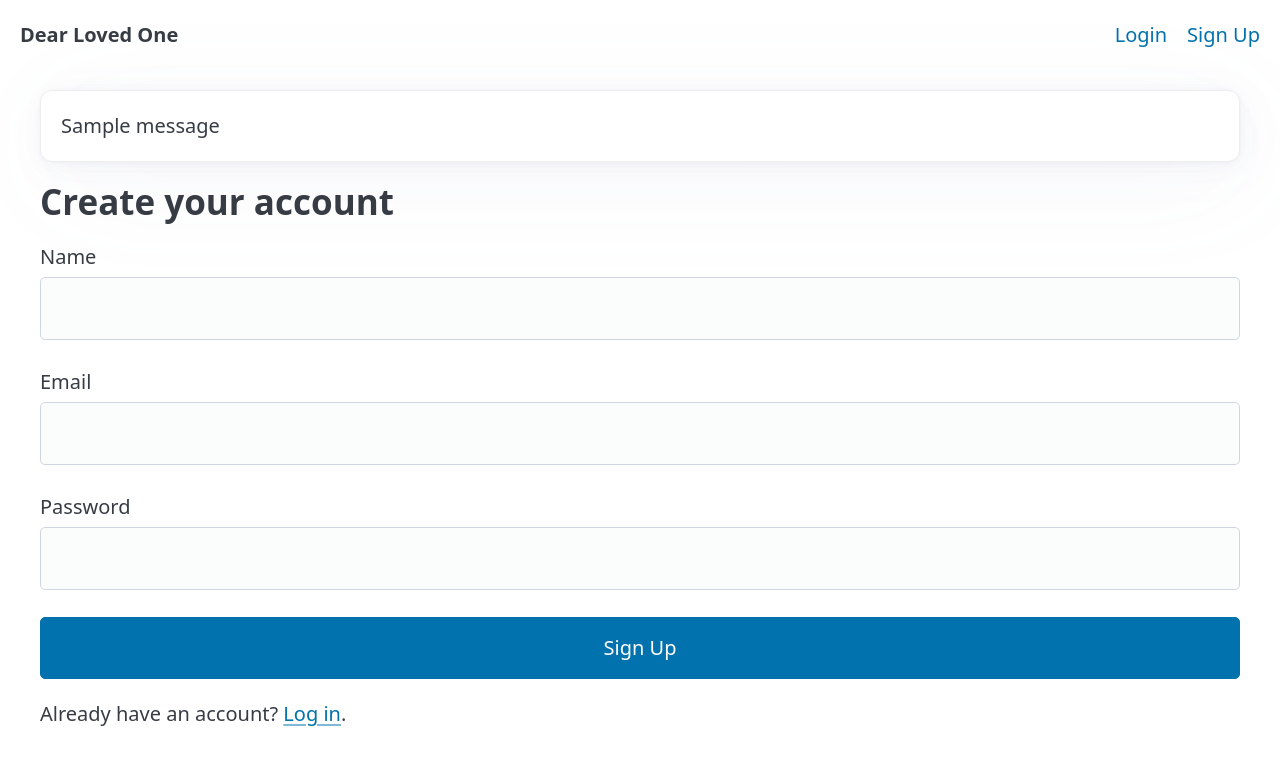
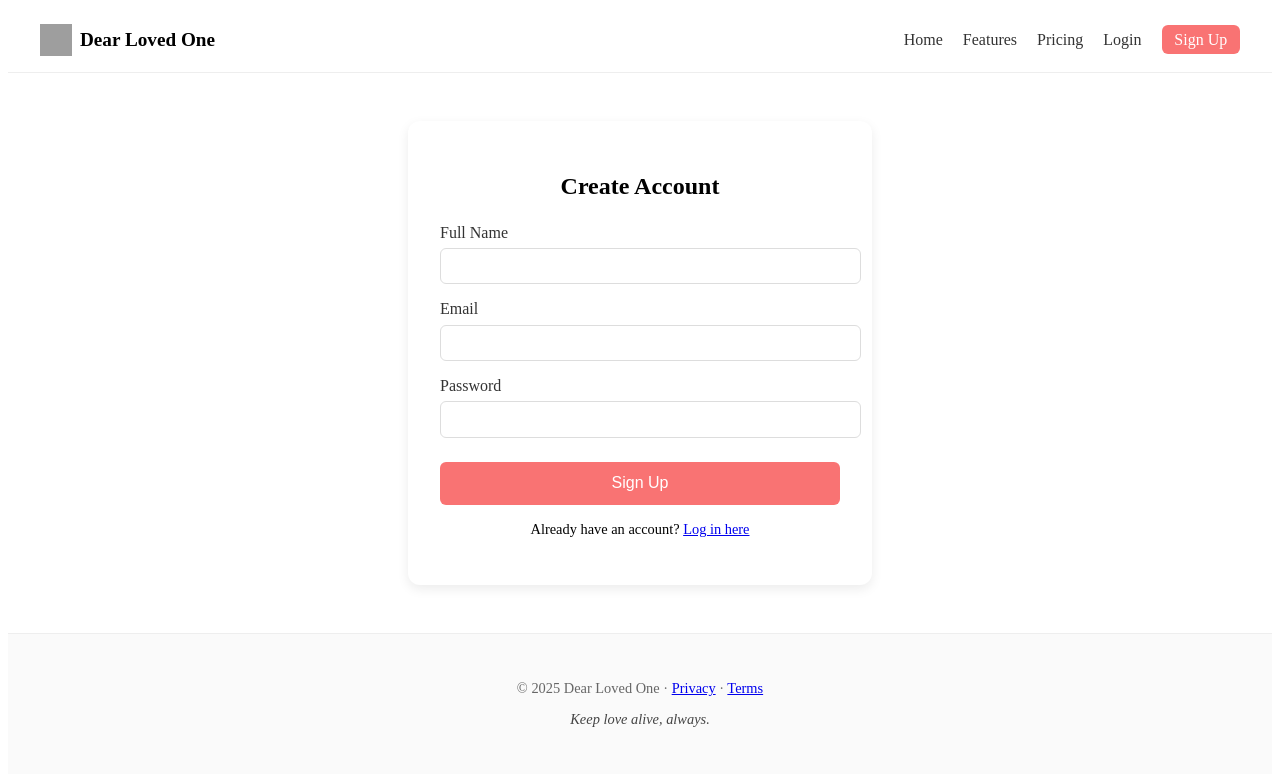
Before and after one commit to AdmirableLotus/Dear-Loved-one, a Flask app: page /register in a window 1280 px wide. Shown: the top 774 px of the page. Run offline with Flask 3, Linux system fonts and the light colour scheme; tables that the repository leaves empty hold one stand-in row (values such as "Sample post"); one stand-in notice (Sample message) is shown; some libraries are stand-ins or nearby versions; grey boxes are pictures that could not be loaded.

Commit message:
new file:   static/images/a guy with love letter.png 	new file:   static/images/an envelope with a little calendar.png 	new file:   static/images/background.png 	new file:   static/images/bouquet of flowers.png 	new file:   static/images/envelop.png 	new file:   static/images/envelops.png 	new file:   static/images/gift.png 	new file:   static/images/heart lock.png 	new file:   static/images/herocouple.png 	new file:   static/images/heroletter.png 	new file:   static/style.css 	modified:   templates/base.html 	modified:   templates/dashboard.html 	modified:   templates/index.html 	modified:   templates/login.html 	modified:   templates/register.html

```diff
--- /dev/null
+++ b/static/style.css
@@ -0,0 +1,197 @@
+.hero {
+  display: flex;
+  align-items: center;
+  justify-content: center;
+  gap: 2rem;
+  padding: 3rem;
+  background: url("../images/background.png") no-repeat center center;
+  background-size: cover;
+}
+
+.hero-img {
+  max-width: 300px;
+}
+
+.grid {
+  display: flex;
+  justify-content: center;
+  gap: 2rem;
+  margin-top: 3rem;
+}
+
+.card {
+  background: #fff;
+  padding: 1.5rem;
+  border-radius: 12px;
+  box-shadow: 0 4px 10px rgba(0,0,0,0.1);
+  text-align: center;
+  width: 250px;
+}
+
+.card img {
+  width: 64px;
+  margin-bottom: 1rem;
+}
+/* --- Header --- */
+.site-header {
+  display: flex;
+  justify-content: space-between;
+  align-items: center;
+  padding: 1rem 2rem;
+  background: #fff;
+  border-bottom: 1px solid #eee;
+}
+
+.logo {
+  display: flex;
+  align-items: center;
+  gap: 0.5rem;
+  font-weight: bold;
+  font-size: 1.2rem;
+}
+
+.logo img {
+  width: 32px;
+  height: 32px;
+}
+
+nav a {
+  margin-left: 1rem;
+  text-decoration: none;
+  color: #333;
+  font-weight: 500;
+}
+
+nav a.btn {
+  background: #f97373;
+  color: #fff;
+  padding: 0.4rem 0.8rem;
+  border-radius: 6px;
+}
+
+/* --- Footer --- */
+.site-footer {
+  text-align: center;
+  padding: 2rem;
+  background: #fafafa;
+  border-top: 1px solid #eee;
+  margin-top: 3rem;
+  font-size: 0.9rem;
+  color: #666;
+}
+
+.site-footer .tagline {
+  margin-top: 0.5rem;
+  font-style: italic;
+  color: #444;
+}
+
+/* --- Auth Forms --- */
+.auth-form {
+  max-width: 400px;
+  margin: 3rem auto;
+  padding: 2rem;
+  background: #fff;
+  border-radius: 12px;
+  box-shadow: 0 4px 12px rgba(0,0,0,0.08);
+}
+
+.auth-form h2 {
+  text-align: center;
+  margin-bottom: 1.5rem;
+}
+
+.auth-form label {
+  display: block;
+  margin-top: 1rem;
+  font-weight: 500;
+  color: #333;
+}
+
+.auth-form input {
+  width: 100%;
+  padding: 0.6rem;
+  margin-top: 0.4rem;
+  border: 1px solid #ddd;
+  border-radius: 6px;
+}
+
+.auth-form button {
+  margin-top: 1.5rem;
+  width: 100%;
+  padding: 0.8rem;
+  border: none;
+  border-radius: 6px;
+  background: #f97373;
+  color: #fff;
+  font-size: 1rem;
+  cursor: pointer;
+  transition: background 0.2s ease-in-out;
+}
+
+.auth-form button:hover {
+  background: #e15d5d;
+}
+
+.auth-form p {
+  margin-top: 1rem;
+  text-align: center;
+  font-size: 0.9rem;
+}
+
+/* --- Dashboard --- */
+.dashboard {
+  max-width: 1000px;
+  margin: 2rem auto;
+  padding: 2rem;
+}
+
+.dashboard h2 {
+  text-align: center;
+  margin-bottom: 0.5rem;
+}
+
+.dashboard .subtitle {
+  text-align: center;
+  margin-bottom: 2rem;
+  color: #666;
+}
+
+.dashboard-grid {
+  display: grid;
+  grid-template-columns: repeat(auto-fit, minmax(280px, 1fr));
+  gap: 2rem;
+}
+
+.dash-card {
+  background: #fff;
+  padding: 1.5rem;
+  border-radius: 12px;
+  box-shadow: 0 4px 12px rgba(0,0,0,0.08);
+  text-align: center;
+  transition: transform 0.2s ease-in-out;
+}
+
+.dash-card:hover {
+  transform: translateY(-5px);
+}
+
+.dash-card img {
+  width: 60px;
+  margin-bottom: 1rem;
+}
+
+.dash-card a {
+  display: inline-block;
+  margin-top: 1rem;
+  padding: 0.5rem 1rem;
+  background: #f97373;
+  color: #fff;
+  border-radius: 6px;
+  text-decoration: none;
+  transition: background 0.2s ease-in-out;
+}
+
+.dash-card a:hover {
+  background: #e15d5d;
+}
--- a/templates/base.html
+++ b/templates/base.html
@@ -1,55 +1,37 @@
-<!doctype html>
+<!DOCTYPE html>
 <html lang="en">
 <head>
-  <meta charset="utf-8">
+  <meta charset="UTF-8">
   <title>Dear Loved One</title>
-  <meta name="viewport" content="width=device-width, initial-scale=1">
-  <link rel="stylesheet"
-        href="https://cdn.jsdelivr.net/npm/@picocss/pico@2/css/pico.min.css">
-  <style>
-    .pill { border:1px solid #eee; padding:.25rem .6rem; border-radius:999px; font-size:.9rem; }
-    .sent { color: #16a34a; }
-    .scheduled { color:#f59e0b; }
-    .failed { color:#ef4444; }
-    .card { border:1px solid #eee; border-radius:12px; padding:1rem; }
-    .hero { margin: 1rem 0 2.25rem; text-align:center; }
-    .hero img { width: 100%; height: auto; border-radius: 16px; box-shadow: 0 8px 24px rgba(0,0,0,.12); }
-    .hero figcaption { color:#6b7280; font-size:.9rem; margin-top:.5rem; }
-    .hero-bg { margin: 1rem 0 1.25rem; border-radius:16px; box-shadow: 0 8px 24px rgba(0,0,0,.12); background-position:center; background-size:cover; background-repeat:no-repeat; height:260px; background-color:#f8fafc; }
-    @media (min-width: 768px) { .hero-bg { height:360px; } }
-    .hero-caption { color:#6b7280; font-size:.9rem; text-align:center; margin:-.25rem 0 1.5rem; }
-  </style>
+  <link rel="stylesheet" href="{{ url_for('static', filename='style.css') }}">
 </head>
 <body>
-  <nav class="container-fluid">
-    <ul>
-      <li><strong>Dear Loved One</strong></li>
-    </ul>
-    <ul>
-      {% if current_user.is_authenticated %}
-        <li><span class="pill">Hi, {{ current_user.name }}</span></li>
-        <li><a href="{{ url_for('dashboard') }}">Dashboard</a></li>
-        <li><a href="{{ url_for('logout') }}">Logout</a></li>
-      {% else %}
-        <li><a href="{{ url_for('login') }}">Login</a></li>
-        <li><a href="{{ url_for('register') }}">Sign Up</a></li>
-      {% endif %}
-    </ul>
-  </nav>
 
-  <main class="container">
-    {% with messages = get_flashed_messages(with_categories=true) %}
-      {% if messages %}
-        <div>
-        {% for cat, msg in messages %}
-          <article class="card {{ cat }}">{{ msg }}</article>
-        {% endfor %}
-        </div>
-      {% endif %}
-    {% endwith %}
+  <!-- HEADER -->
+  <header class="site-header">
+    <div class="logo">
+      <img src="{{ url_for('static', filename='images/envelope.png') }}" alt="Dear Loved One Logo">
+      <span>Dear Loved One</span>
+    </div>
+    <nav>
+      <a href="{{ url_for('index') }}">Home</a>
+      <a href="#features">Features</a>
+      <a href="#pricing">Pricing</a>
+      <a href="{{ url_for('login') }}">Login</a>
+      <a href="{{ url_for('register') }}" class="btn">Sign Up</a>
+    </nav>
+  </header>
+
+  <!-- MAIN CONTENT -->
+  <main>
     {% block content %}{% endblock %}
   </main>
 
-  <script src="{{ url_for('static', filename='main.js') }}"></script>
+  <!-- FOOTER -->
+  <footer class="site-footer">
+    <p>&copy; {{ 2025 }} Dear Loved One · <a href="#">Privacy</a> · <a href="#">Terms</a></p>
+    <p class="tagline">Keep love alive, always.</p>
+  </footer>
+
 </body>
 </html>
--- a/templates/register.html
+++ b/templates/register.html
@@ -1,11 +1,21 @@
 {% extends "base.html" %}
 {% block content %}
-<h2>Create your account</h2>
-<form method="post" action="{{ url_for('register_post') }}">
-  <label>Name <input name="name" required></label>
-  <label>Email <input name="email" type="email" required></label>
-  <label>Password <input name="password" type="password" minlength="6" required></label>
-  <button type="submit">Sign Up</button>
-</form>
-<p>Already have an account? <a href="{{ url_for('login') }}">Log in</a>.</p>
+
+<section class="auth-form">
+  <h2>Create Account</h2>
+  <form method="POST" action="{{ url_for('register') }}">
+    <label for="name">Full Name</label>
+    <input type="text" id="name" name="name" required>
+
+    <label for="email">Email</label>
+    <input type="email" id="email" name="email" required>
+
+    <label for="password">Password</label>
+    <input type="password" id="password" name="password" required>
+
+    <button type="submit">Sign Up</button>
+  </form>
+  <p>Already have an account? <a href="{{ url_for('login') }}">Log in here</a></p>
+</section>
+
 {% endblock %}
```
Also changed, not shown: templates/dashboard.html (+27 -40 lines), templates/index.html (+21 -10 lines), templates/login.html (+15 -7 lines), static/images/a guy with love letter.png (added), static/images/an envelope with a little calendar.png (added), static/images/background.png (added), static/images/bouquet of flowers.png (added), 6 other files.
